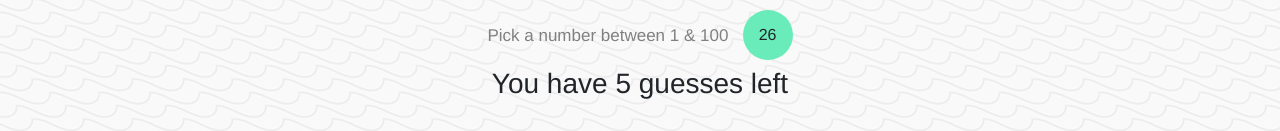
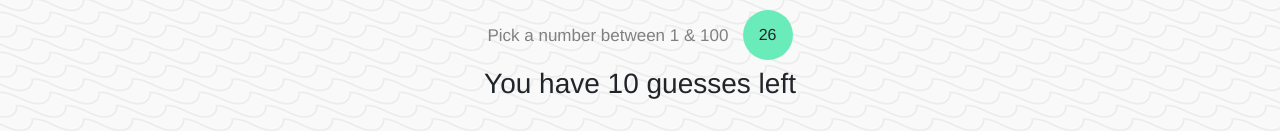
Before and after one commit to stevenkeezer/guessTheNumber, a plain HTML site: page index.html in a window 1280 px wide. Shown: the part 142-273 px from the top of the page. Drawn offline with nearby package versions, Linux system fonts and the light colour scheme; a web font is replaced by a local one.

Commit message:
have fun

```diff
--- a/index.html
+++ b/index.html
@@ -41,7 +41,7 @@
 
               <div class="row mx-auto">
                 <h3>You have&nbsp</h3>
-                <h3 id="count">5</h3>
+                <h3 id="count">10</h3>
                 <h3 class="mx-auto">&nbspguesses left</h3>
 
 
```
